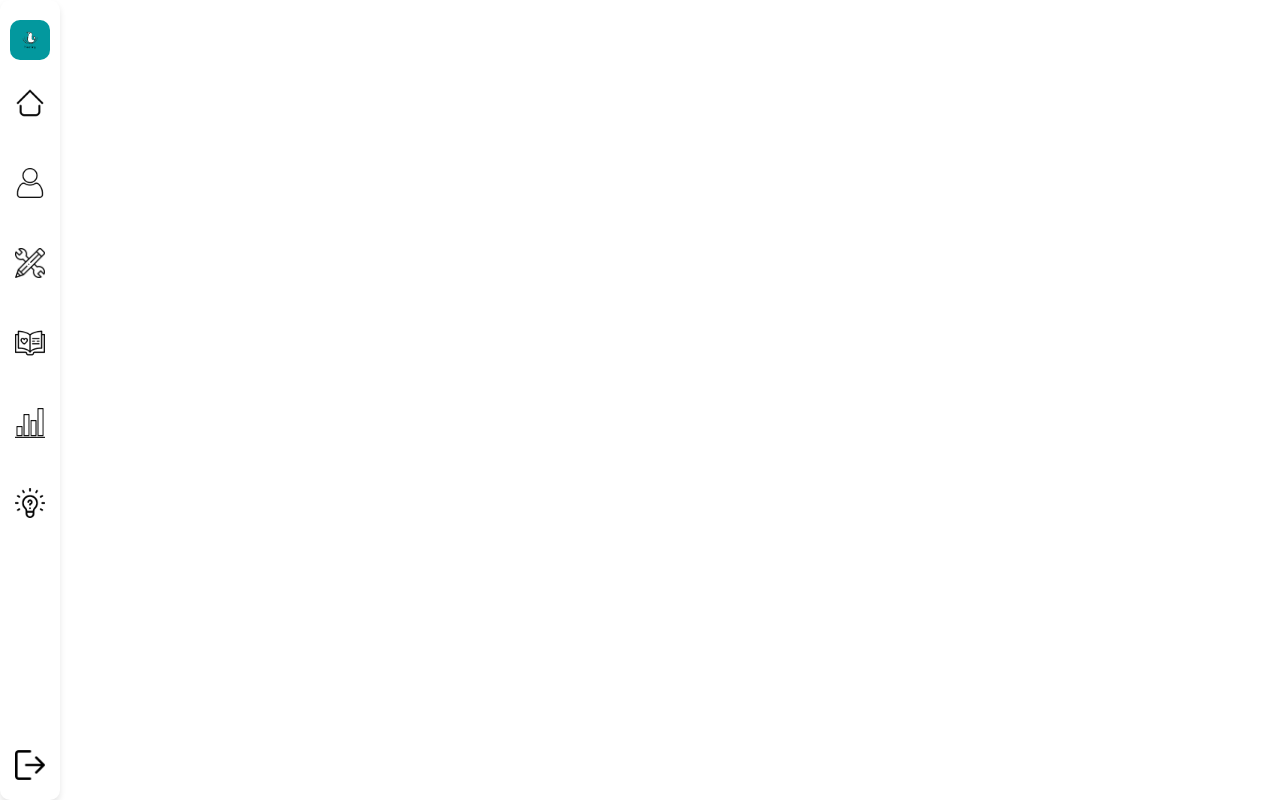
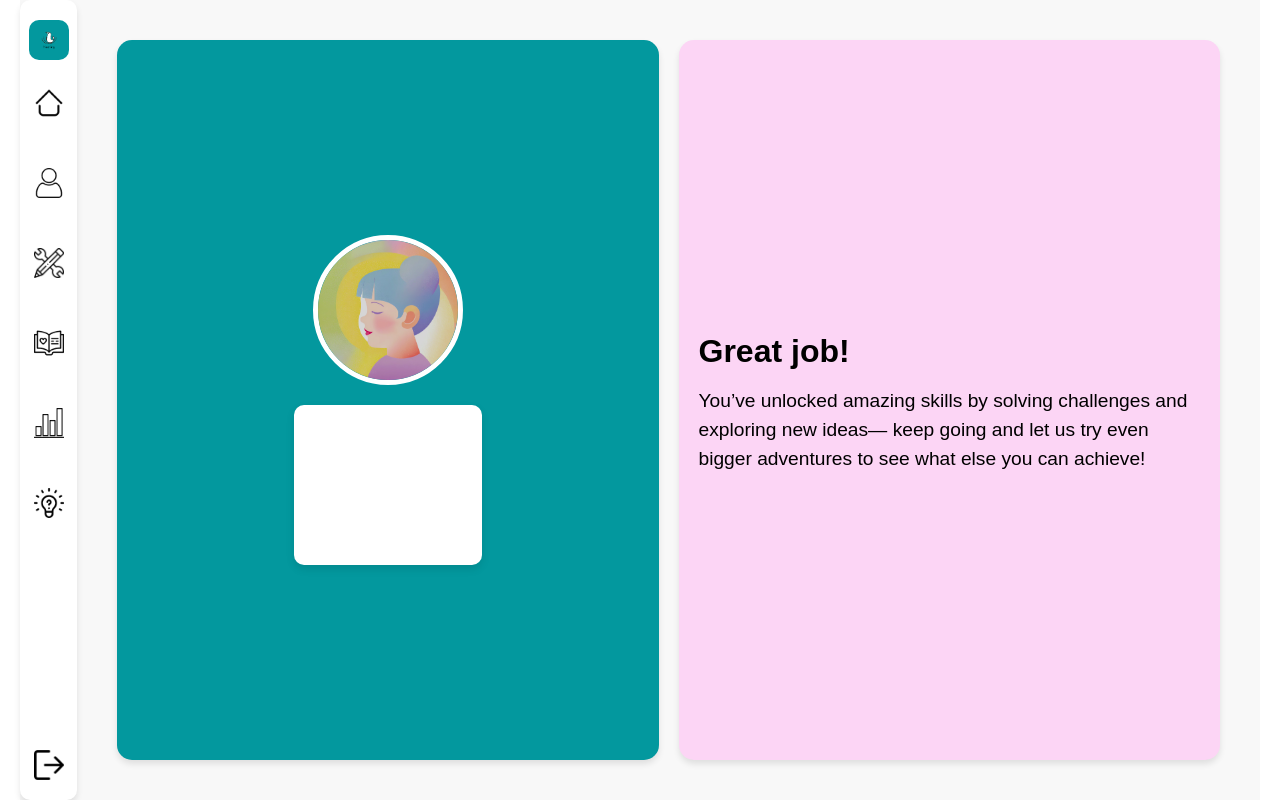
Before and after one commit to Yasmina-Maddah/nestling-frontend, a React (Create React App) app: page /Reports in a window 1280 px wide. Shown: the top 800 px of the page. Built offline with nearby package versions, Linux system fonts and the light colour scheme.

Commit message:
Styled the Report page

```diff
--- a/src/pages/ReportPage/ReportPage.css
+++ b/src/pages/ReportPage/ReportPage.css
@@ -0,0 +1,70 @@
+/* Layout Container */
+.child-profile-layout {
+    margin-left: 20px;
+    margin-right: 20px;
+    display: flex;
+    height: 100vh; /* Full viewport height */
+    background-color: #f8f8f8;
+  }
+
+
+  /* Main Container */
+  .child-profile-container {
+    display: grid;
+    grid-template-columns: 1fr 1fr; /* Two equal sections */
+    gap: 20px;
+    padding: 40px;
+    width: 100%;
+  }
+
+  /* Profile Card (Left Section) */
+  .profile-card {
+    background-color: #03989E; /* Teal background */
+    border-radius: 15px;
+    padding: 20px;
+    display: flex;
+    flex-direction: column;
+    align-items: center;
+    justify-content: center;
+    box-shadow: 0 4px 6px rgba(0, 0, 0, 0.1);
+    color: white;
+  }
+
+  .profile-image {
+    width: 150px;
+    height: 150px;
+    border-radius: 50%; /* Circular image */
+    object-fit: cover;
+    margin-bottom: 20px;
+    border: 5px solid #ffffff; /* White border */
+  }
+
+  .profile-details p {
+    margin: 5px 0;
+    font-size: 1.2rem;
+    font-weight: bold;
+  }
+
+  /* Message Card (Right Section) */
+  .message-card {
+    background-color: #fcd5f5; /* Light pink background */
+    border-radius: 15px;
+    padding: 20px;
+    display: flex;
+    flex-direction: column;
+    justify-content: center;
+    box-shadow: 0 4px 6px rgba(0, 0, 0, 0.1);
+  }
+
+  .message-title {
+    font-size: 2rem;
+    font-weight: bold;
+    color: #000000;
+    margin-bottom: 10px;
+  }
+
+  .message-text {
+    font-size: 1.2rem;
+    color: #000000;
+    line-height: 1.5;
+  }
```
